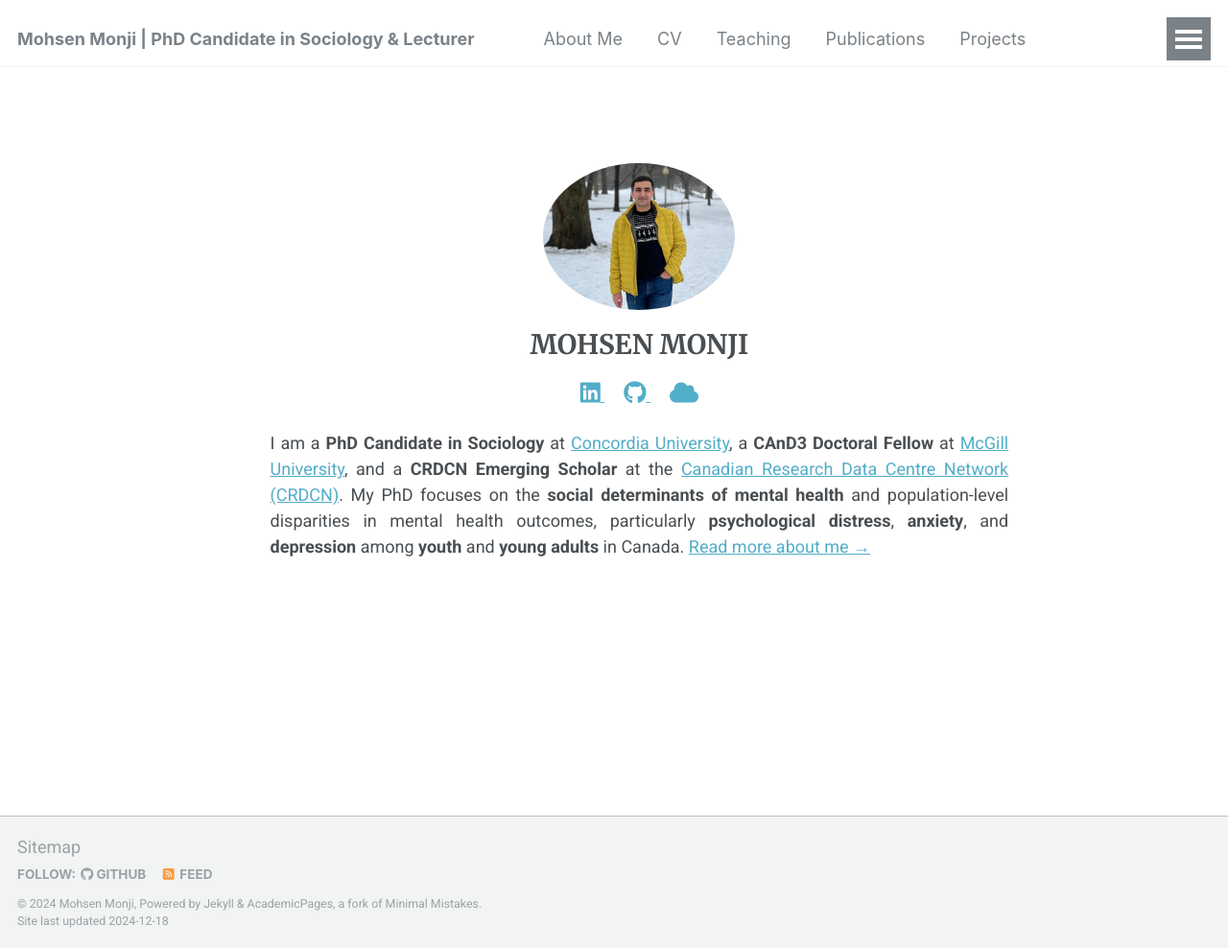
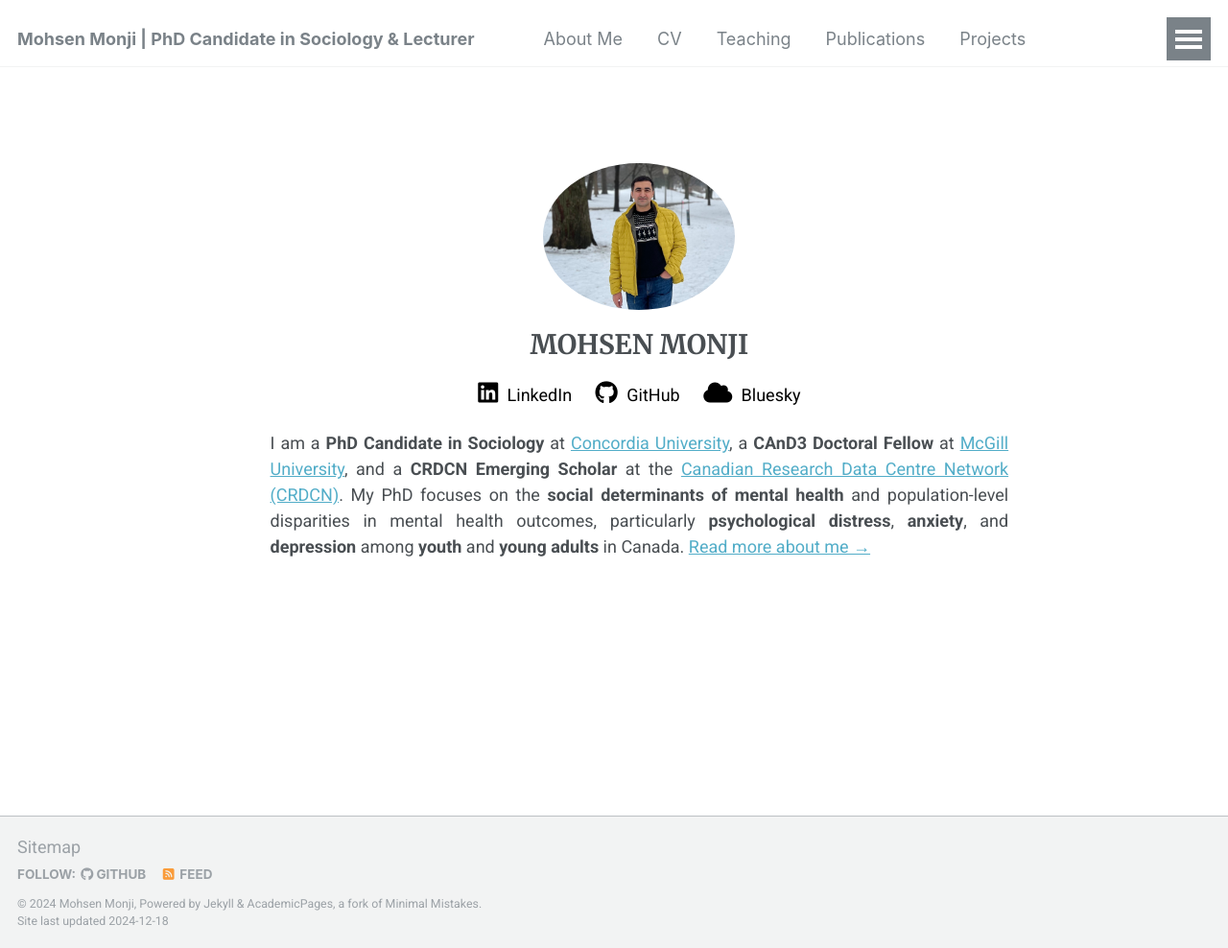
Before and after one commit to Mohsnmonji/mohsnmonji.github.io, a Jekyll site: the page built from _pages/front.md, in a window 1280 px wide and 988 px high. Shown: the whole window at 96% size. Built offline with Jekyll 4.4.1, drawn with Linux system fonts in a browser that asks for light colours.

Commit message:
Update front.md

```diff
--- a/_pages/front.md
+++ b/_pages/front.md
@@ -16,14 +16,14 @@ hide_avatar: true
 
   <!-- Social Media Links -->
   <p style="margin-top: 20px;">
-    <a href="https://www.linkedin.com/in/{{ site.social.linkedin }}" target="_blank" style="margin: 0 10px;">
-      <i class="fab fa-linkedin" style="font-size: 24px;"></i>
+    <a href="https://www.linkedin.com/in/{{ site.social.linkedin }}" target="_blank" style="color: black; text-decoration: none; margin: 0 10px;">
+      <i class="fab fa-linkedin" style="font-size: 24px; margin-right: 5px;"></i> LinkedIn
     </a>
-    <a href="https://github.com/{{ site.social.github }}" target="_blank" style="margin: 0 10px;">
-      <i class="fab fa-github" style="font-size: 24px;"></i>
+    <a href="https://github.com/{{ site.social.github }}" target="_blank" style="color: black; text-decoration: none; margin: 0 10px;">
+      <i class="fab fa-github" style="font-size: 24px; margin-right: 5px;"></i> GitHub
     </a>
-    <a href="https://{{ site.social.bluesky }}" target="_blank" style="margin: 0 10px;">
-      <i class="fas fa-cloud" style="font-size: 24px;"></i>
+    <a href="https://{{ site.social.bluesky }}" target="_blank" style="color: black; text-decoration: none; margin: 0 10px;">
+      <i class="fas fa-cloud" style="font-size: 24px; margin-right: 5px;"></i> Bluesky
     </a>
   </p>
 </div>
```
